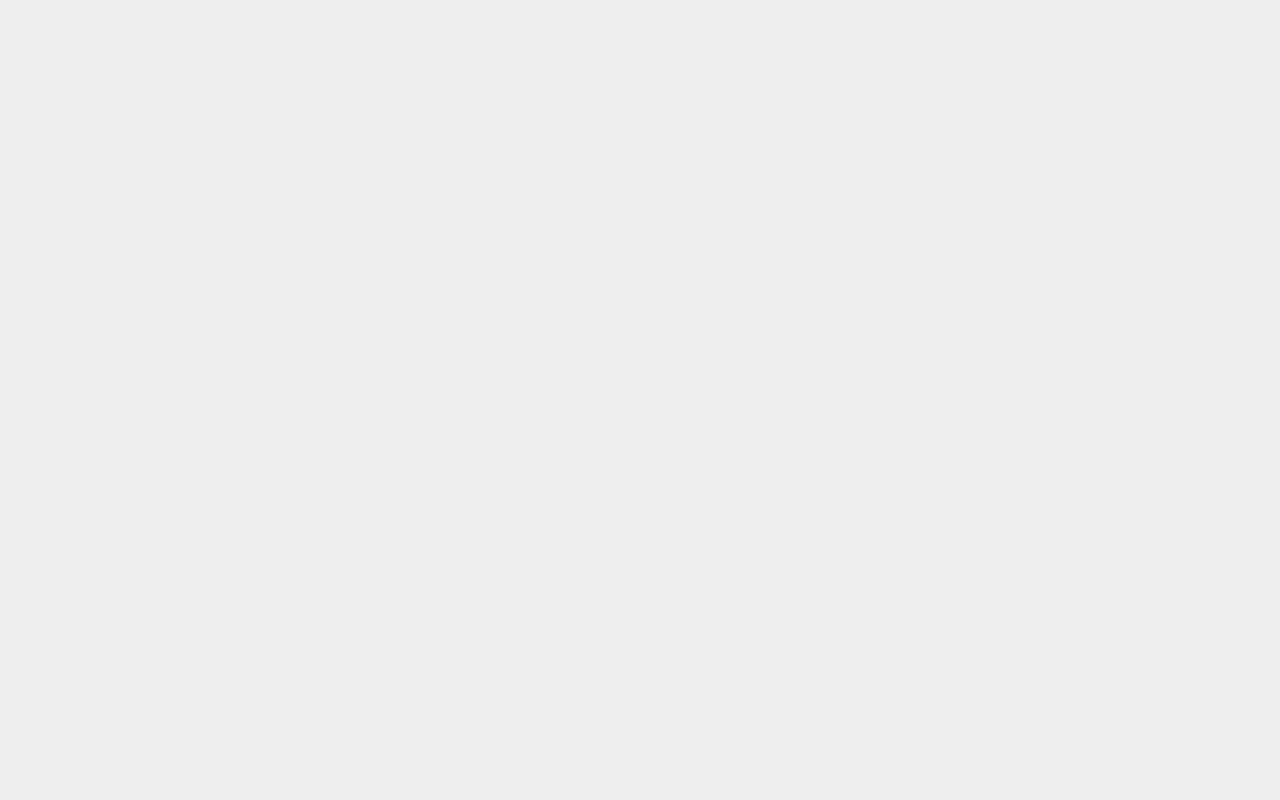
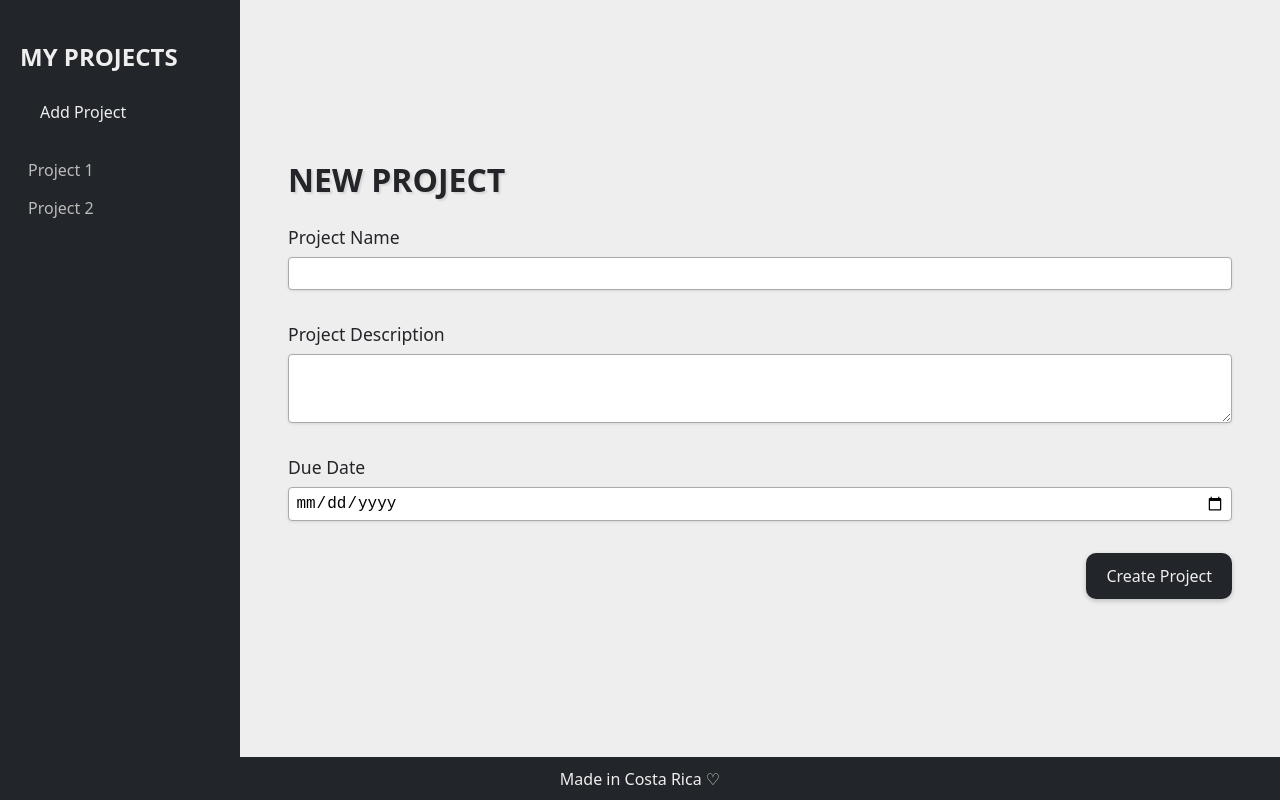
Before and after one commit to marivalerio104/project-management, a React (Vite) app: page /project/new in a window 1280 px wide. Before the commit this address had no page. Built offline with nearby package versions, Linux system fonts and the light colour scheme.

Commit message:
Add NewProject

```diff
--- a/src/App.jsx
+++ b/src/App.jsx
@@ -2,7 +2,7 @@ import { useState } from 'react';
 import { BrowserRouter, Routes, Route } from 'react-router-dom';
 import Layout from './layouts/Layout';
 import Home from './pages/Home/Home';
-// import NewProject from './pages/NewProject/NewProject';
+import NewProject from './pages/NewProject/NewProject';
 // import Project from './pages/Project/Project';
 import './App.css';
 
@@ -44,7 +44,7 @@ export default function App() {
     <Routes>
       <Route element={<Layout projects={projects} />}>
         <Route path="/" element={<Home />} />
-        {/* <Route path="/project/new" element={<NewProject />} /> */}
+        <Route path="/project/new" element={<NewProject />} />
         {/* <Route path="/project/:id" element={<Project />} /> */}
       </Route>
     </Routes>
--- a/src/components/Button/Button.css
+++ b/src/components/Button/Button.css
@@ -13,6 +13,7 @@
   border-radius: 10px;
   background-color: #222529;
   color: #eee;
+  box-shadow: 0 2px 5px rgba(0, 0, 0, 0.2);
 }
 
 .btn-primary:hover {
--- a/src/components/Sidebar/Sidebar.css
+++ b/src/components/Sidebar/Sidebar.css
@@ -13,6 +13,7 @@ nav h2 {
 
 nav .btn {
   margin-bottom: 1rem;
+  box-shadow: none;
 }
 
 nav a {
--- a/src/pages/Home/Home.jsx
+++ b/src/pages/Home/Home.jsx
@@ -7,6 +7,6 @@ export default function Home() {
     <img src={logo} alt="Project Management Logo" />
     <h2>No Project Selected</h2>
     <p>Select a project or get started with a new one.</p>
-    <Button>Create Project</Button>
+    <Button to="/project/new">Create Project</Button>
   </div>
 }
--- /dev/null
+++ b/src/pages/NewProject/NewProject.css
@@ -0,0 +1,38 @@
+#new-project {
+  display: flex;
+  flex-direction: column;
+  justify-content: center;
+  height: 100%;
+  padding: 3rem;
+  color: #232529;
+}
+
+#new-project h2 {
+  font-size: 2rem;
+  margin-bottom: 1.5rem;
+  text-shadow: 2px 2px 2px rgba(0, 0, 0, 0.1);
+}
+
+#new-project .input-group {
+  display: flex;
+  flex-direction: column;
+  margin-bottom: 2rem;
+}
+
+#new-project label {
+  font-size: 1.1rem;
+  margin-bottom: 0.5rem;
+}
+
+#new-project input,
+#new-project textarea {
+  padding: 0.4rem;
+  font-size: 1rem;
+  border: 1px solid #aaa;
+  border-radius: 4px;
+  box-shadow: 0 1px 3px rgba(0, 0, 0, 0.1);
+}
+
+#new-project button {
+  align-self: flex-end;
+}
--- /dev/null
+++ b/src/pages/NewProject/NewProject.jsx
@@ -0,0 +1,21 @@
+import "./NewProject.css";
+import Button from "../../components/Button/Button";
+
+export default function NewProject() {
+  return <div id="new-project">
+    <h2>NEW PROJECT</h2>
+    <div className="input-group">
+      <label htmlFor="new-name">Project Name</label>
+      <input id="new-name" type="text" />
+    </div>
+    <div className="input-group">
+      <label htmlFor="new-description">Project Description</label>
+      <textarea id="new-description" rows={3}></textarea>
+    </div>
+    <div className="input-group">
+      <label htmlFor="new-due-date">Due Date</label>
+      <input id="new-due-date" type="date" />
+    </div>
+    <Button type="submit">Create Project</Button>
+  </div>
+}
```
